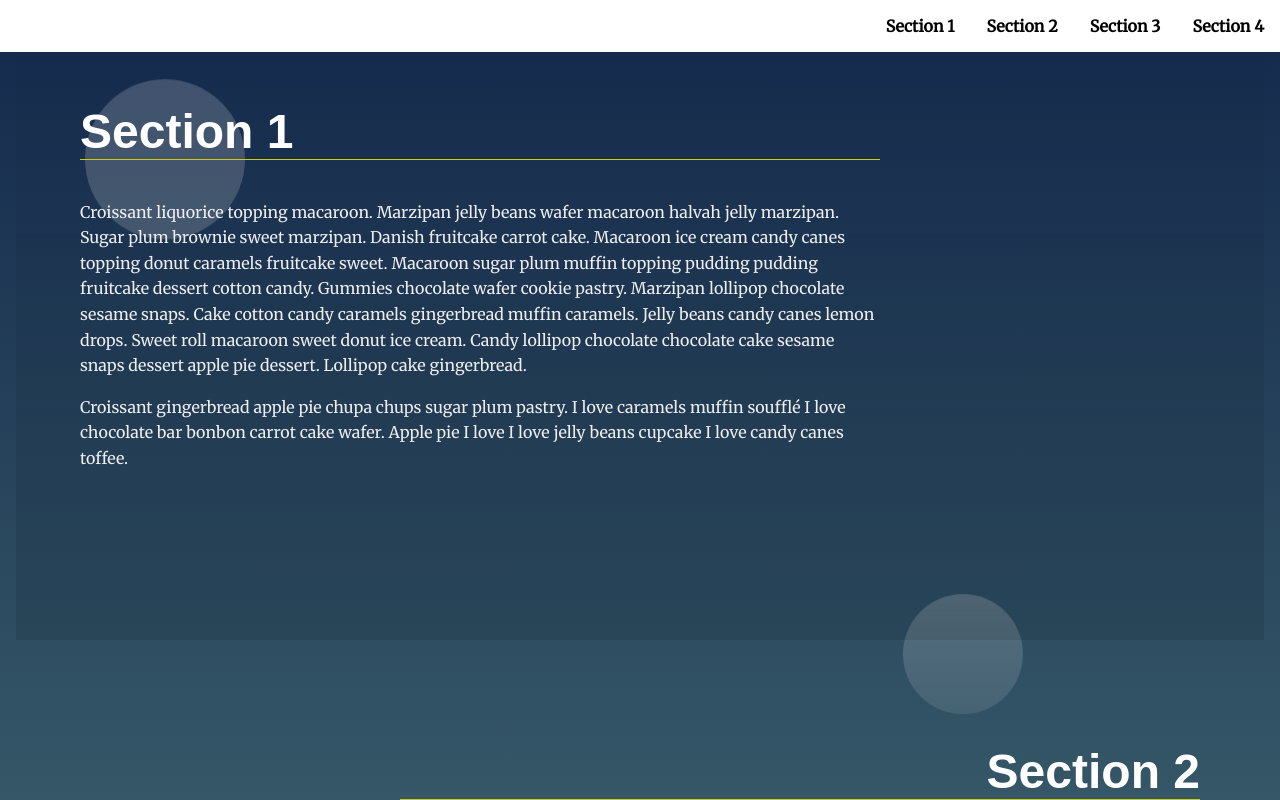
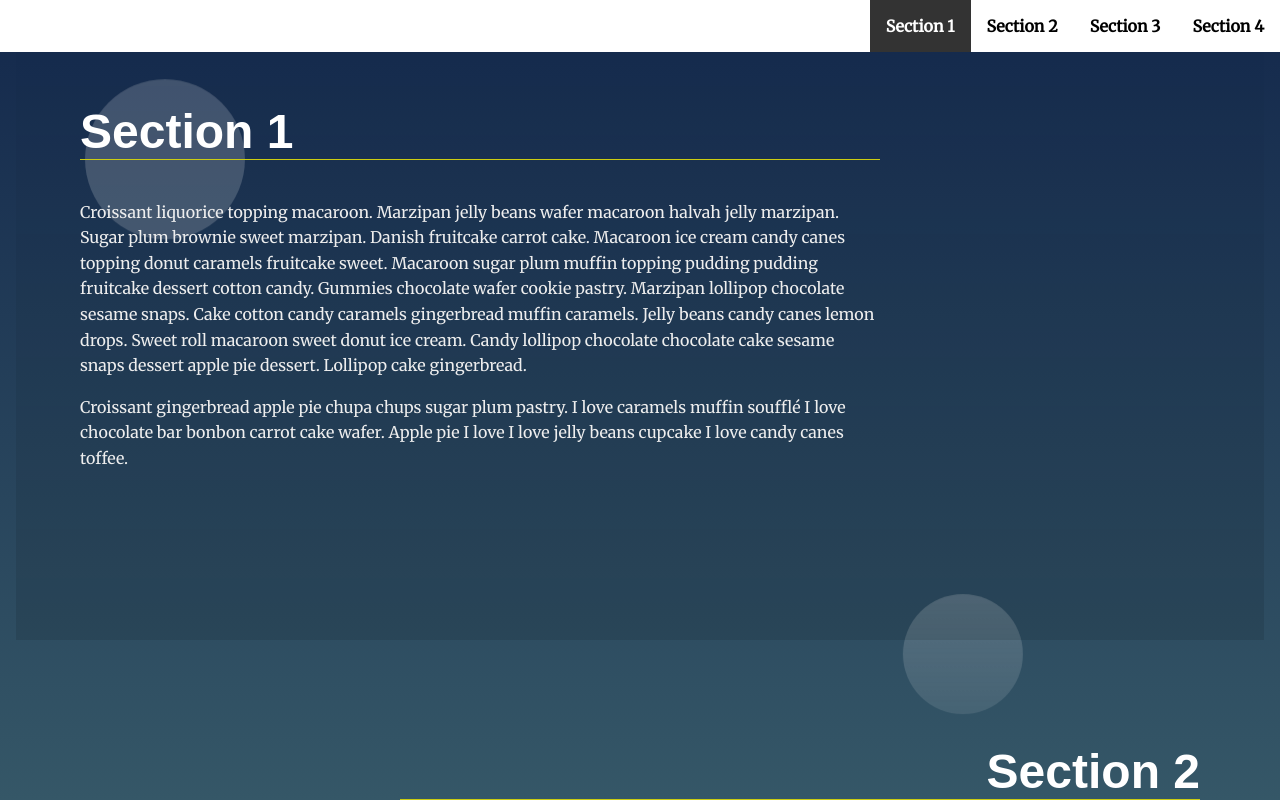
Before and after one commit to SondosSamii/Udacity-Landing-Page, a plain HTML site: page index.html in a window 1280 px wide. Both pictures are taken after a click on the link "Section 1". Shown: the part 471-1271 px from the top of the page. Drawn offline with Linux system fonts and the light colour scheme.

Commit message:
Edit AddActiveClass() function

```diff
--- a/css/styles.css
+++ b/css/styles.css
@@ -85,11 +85,15 @@ section {
     color: #000;
 }
 
-.navbar__menu .active,
 .navbar__menu .menu__link:hover {
     background: #333;
     color: #fff;
     transition: ease 0.3s all;
+}
+
+.navbar__menu .active {
+    background: #333;
+    color: #fff;
 }
 
 /* Header Styles */
--- a/js/app.js
+++ b/js/app.js
@@ -39,9 +39,9 @@ var isInViewport = function (elem) {
     );
 }
 
-function removeClass(i) {
-    const activeClass = document.getElementsByClassName('your-active-class');
-    activeClass[i].classList.remove('your-active-class');
+let removeClass = function (i) {
+    const yourActiveClass = document.getElementsByClassName('your-active-class');
+    yourActiveClass[i].classList.remove('your-active-class');
 }
 
 /**
@@ -73,10 +73,15 @@ function addActiveClass() {
         navLink.setAttribute('href', `#${sectionId}`);
 
         navLink.addEventListener('click', addClass, true);
-        navLink.removeEventListener('click', addClass, false);
+        // navLink.removeEventListener('click', addClass, false);
 
         function addClass() {
-            removeClass(0);
+            const activeClass = document.getElementsByClassName('active');
+            if (activeClass.length > 0) {
+                activeClass[0].classList.remove('active');
+            }
+            navLink.classList.add('active');
+
             sections[i].scrollIntoView();
             sections[i].classList.add('your-active-class');
         }
@@ -89,6 +94,7 @@ function scrollTo() {
     sections.forEach(function (section, i) {
         window.addEventListener('scroll', addClassIfInViewport, true);
         window.removeEventListener('scroll', addClassIfInViewport, false);
+
         function addClassIfInViewport() {
             if (isInViewport(section)) {
                 removeClass(0);
```
